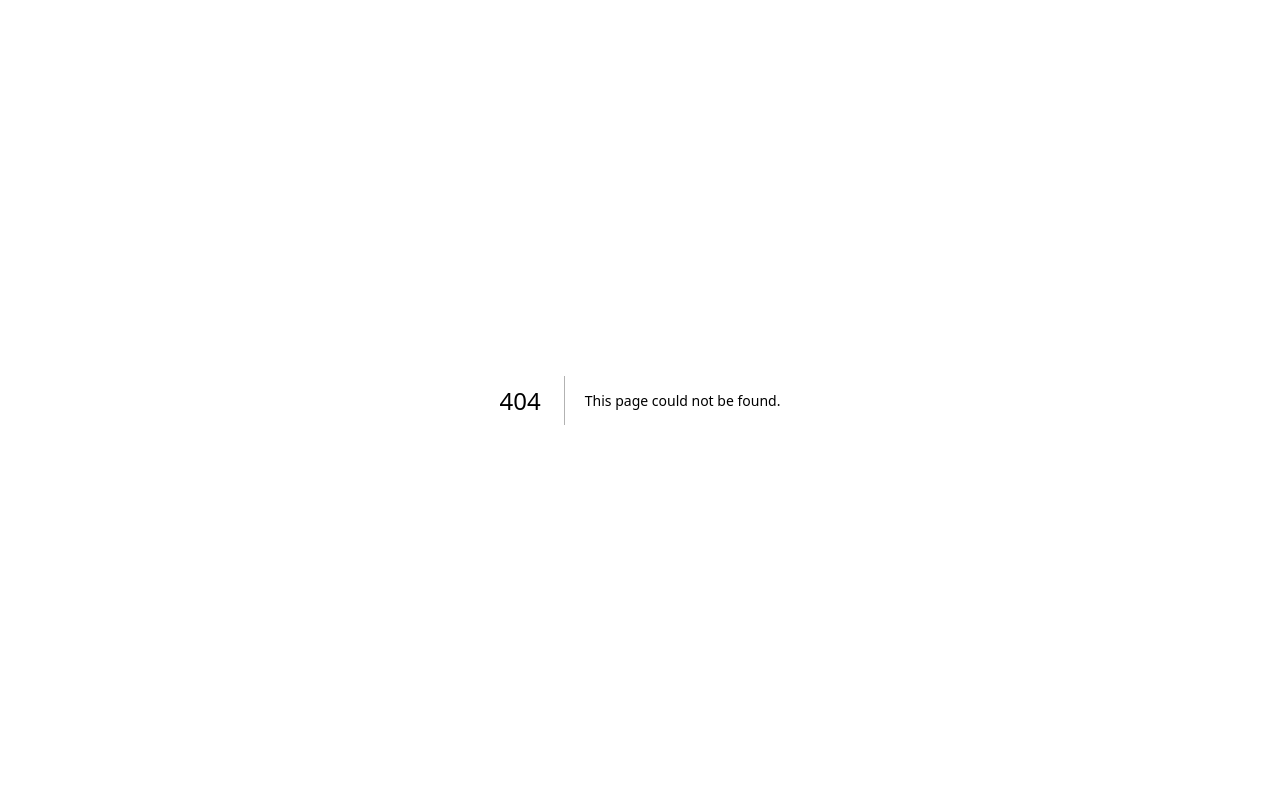
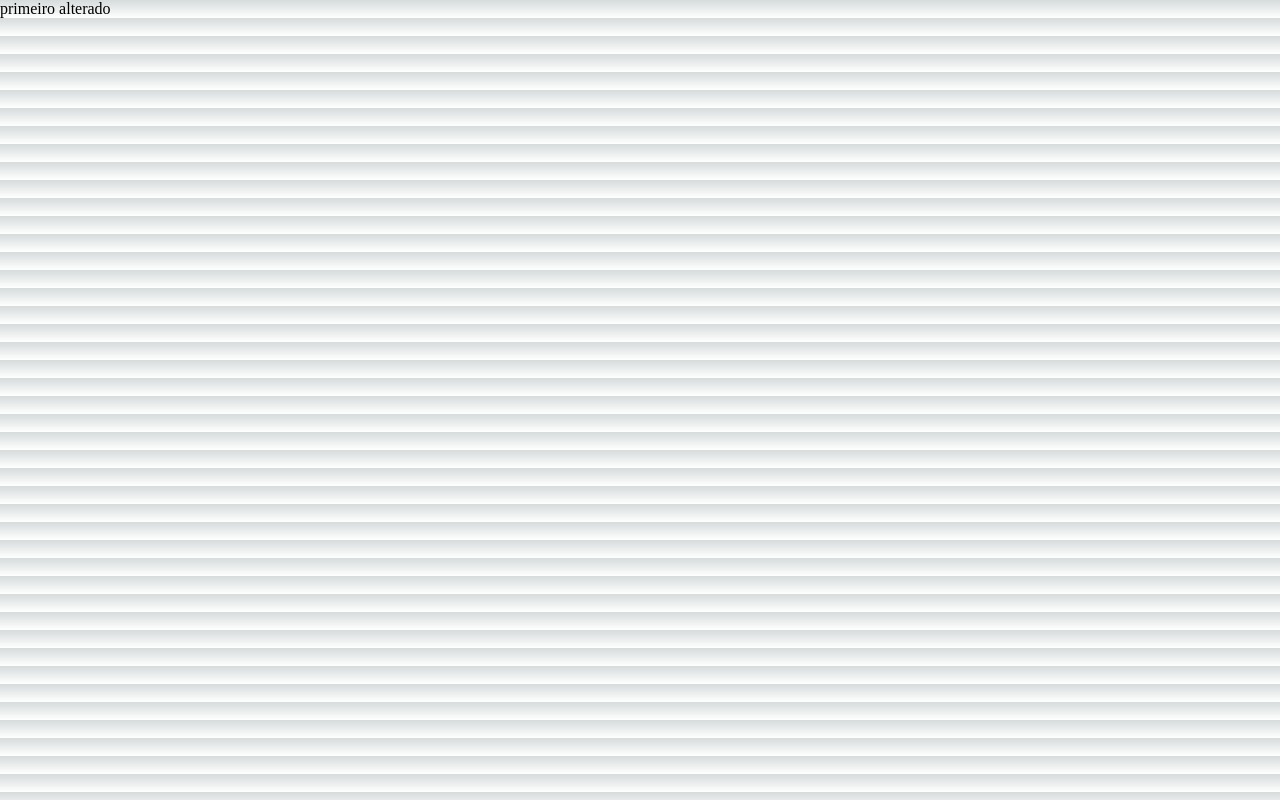
Before and after one commit to marcossabatini7/ion-estudo-next-js, a Next.js app: page /basicos/primeiro in a window 1280 px wide. Before the commit this address had no page. Built offline with nearby package versions, Linux system fonts and the light colour scheme.

Commit message:
primeiro componente

```diff
--- a/package.json
+++ b/package.json
@@ -1,5 +1,5 @@
 {
-  "name": "exercicios",
+  "name": "exercicios-next-js",
   "version": "0.1.0",
   "private": true,
   "scripts": {
--- /dev/null
+++ b/src/pages/basicos/primeiro.ts
@@ -0,0 +1,3 @@
+export default function primeiro() {
+  return "primeiro alterado";
+}
```
